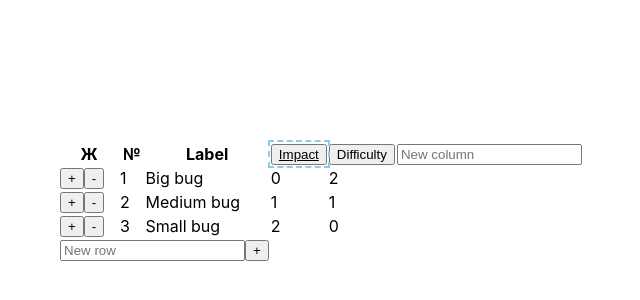
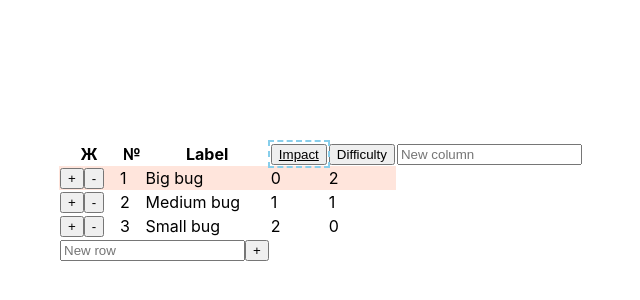
Before and after one commit to cronon/priority-table, a Next.js app: page / in a window 1280 px wide. Shown: the part 198-498 px from the top of the page, without its empty margins (319-959 px from the left). Built offline with nearby package versions, Linux system fonts and the light colour scheme.

Commit message:
highlight a recently moved row

```diff
--- a/components/priority-table.module.css
+++ b/components/priority-table.module.css
@@ -16,6 +16,10 @@
     cursor: default;
 }
 .table tbody tr:hover {
-    background-color: rgb(255, 208, 193);
-    border-color: darksalmon;
+    outline: 1px dashed black;
+    outline-color: darksalmon;
 }
+
+.lastMovedTr {
+    background-color: rgb(255, 229, 220);
+}
--- a/components/priority-table.tsx
+++ b/components/priority-table.tsx
@@ -40,6 +40,8 @@ function PriorityTable() {
     const currentPriority = priorities.find(p => p.id === currentPriorityId);
     if (!currentPriority) throw new Error(`Cant find current priority id=${currentPriorityId}`);
 
+    const [lastMoved, setLastMoved] = useState<RowId>(rows[0].id);
+
     const sortedRows =  currentPriority.rowIds
         .map(rowId => {
             const row = rows.find(r => r.id === rowId)
@@ -53,6 +55,7 @@ function PriorityTable() {
         else if (index === rows.length-1 && delta === "Down") {}
         else {
             updateOrder(rowId, currentPriorityId, delta);
+            setLastMoved(rowId);
         }
     }
 
@@ -105,7 +108,8 @@ function PriorityTable() {
                 >
                 {sortedRows.map((row, i) => {
                    const ranks = getRanks(row.id, priorities);
-                   return <RowView index={i} key={row.id} row={row} ranks={ranks} onUpdateOrderClick={delta => updateOrderClick(i, row.id, delta)} />
+                   const isLastMoved = lastMoved === row.id;
+                   return <RowView index={i} key={row.id} isLastMoved={isLastMoved} row={row} ranks={ranks} onUpdateOrderClick={delta => updateOrderClick(i, row.id, delta)} />
                 })}
 
                 </SortableContext>
@@ -126,9 +130,10 @@ interface RowViewProps {
     row: Row,
     index: number,
     ranks: {priorityId: PriorityId, rank: number}[],
-    onUpdateOrderClick: (delta: "Up"|"Down") => void
+    onUpdateOrderClick: (delta: "Up"|"Down") => void,
+    isLastMoved: boolean;
 }
-function RowView({row, index, ranks, onUpdateOrderClick}: RowViewProps): JSX.Element {
+function RowView({row, index, ranks, isLastMoved, onUpdateOrderClick}: RowViewProps): JSX.Element {
     const X = <td key="draghandle" className={s.dragHandle}>
             <button type="button" className={s.buttonUp} onClick={() => onUpdateOrderClick("Up")}>+</button>
             <button type="button" className={s.buttonDown} onClick={() => onUpdateOrderClick("Down")}>-</button>
@@ -137,8 +142,8 @@ function RowView({row, index, ranks, onUpdateOrderClick}: RowViewProps): JSX.Ele
     const label = <td key="label">{row.label}</td>
 
     const ranksTds = ranks.map(r => <td key={r.priorityId}>{r.rank}</td>);
-
-    return <tr key={row.id}>
+    const trClass = isLastMoved ? s.lastMovedTr  : '';
+    return <tr key={row.id} className={trClass}>
         {X}
         {N}
         {label}
```
Also changed, not shown: 1 other file (tests, documents, lock files or other folders).
